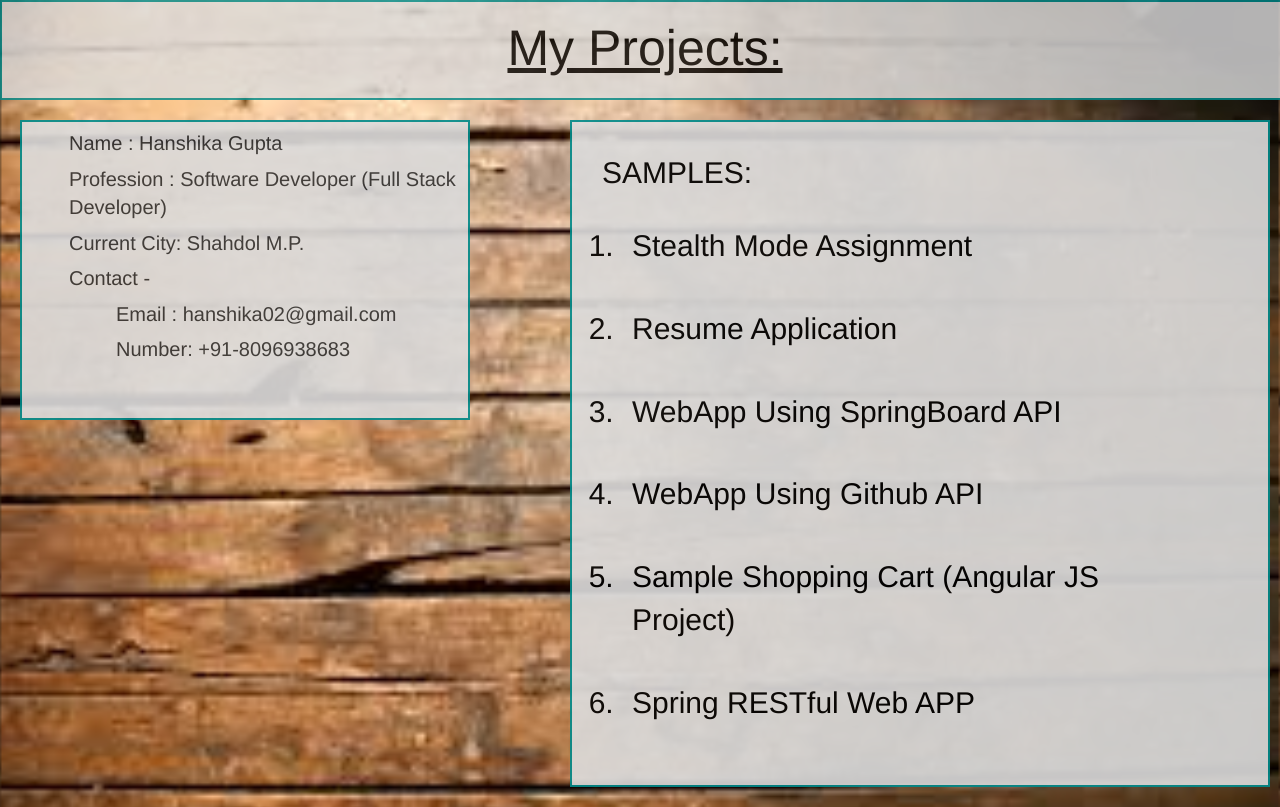
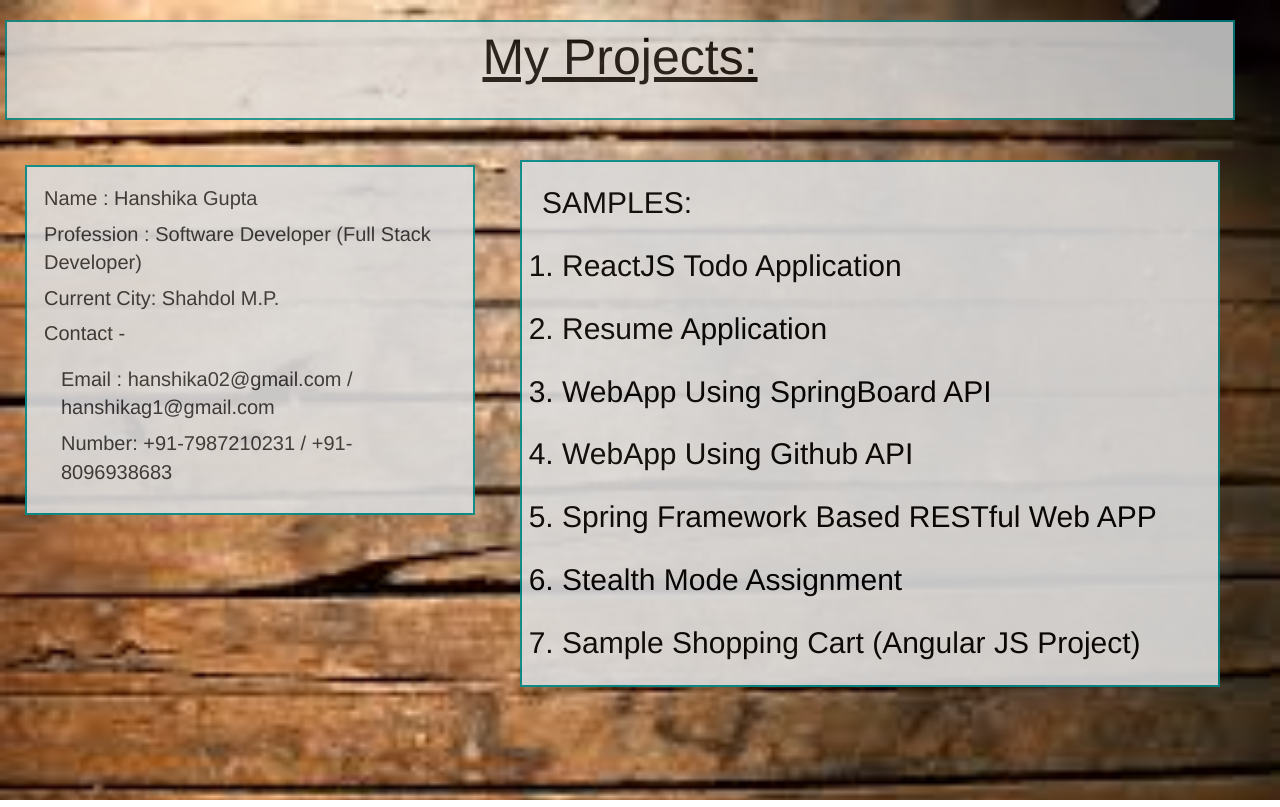
Before and after one commit to hanshika0292/hanshika0292.github.io, a plain HTML site: page old-v/index.html at #/android in a window 1280 px wide. Drawn offline with nearby package versions, Linux system fonts and the light colour scheme.

Commit message:
New Changes

```diff
--- a/old-v/index.html
+++ b/old-v/index.html
@@ -11,8 +11,10 @@
     <script src="bootstrap/js/bootstrap.min.js"></script>
 </head>
 <body>
-<div class="header">
-     <a href="https://hanshika0292.github.io/" class="heading"> My Projects: </a>
+<div class="row">
+    <center class="header">
+    <a href="https://hanshika0292.github.io/" class="heading"> My Projects: </a>
+    </center>
 </div>
 <div class="data-holder">
     <ul>
@@ -29,10 +31,10 @@
             Contact -
             <ul>
                 <li>
-                    Email : hanshika02@gmail.com
+                    Email : hanshika02@gmail.com / hanshikag1@gmail.com
                 </li>
                 <li>
-                    Number: +91-8096938683
+                    Number: +91-7987210231 / +91-8096938683
                 </li>
             </ul>
         </li>
@@ -41,8 +43,8 @@
 <div class="projects-holder">
     <ol> Samples:
         <li>
-            <a href="https://hanshika0292.github.io/stealthModeAssignment/" target="_blank">
-                Stealth Mode Assignment
+            <a href="https://github.com/hanshika0292/ReactBasicTODOApp" target="_blank">
+                ReactJS Todo Application
             </a>
         </li>
         <li>
@@ -61,16 +63,24 @@
             </a>
         </li>
         <li>
-            <a href="https://hanshika0292.github.io/shopping-cart-sample" target="_blank">
-                Sample Shopping Cart (Angular JS Project)
+            <!--<a href="http://hanshika.cloud.cms500.com/" target="_blank">-->
+            <!--Spring RESTful Web APP-->
+            <!--</a>-->
+            <a href="https://github.com/hanshika0292/Sample-Spring-REST-WEBAPP" target="_blank">
+                Spring Framework Based RESTful Web APP
+            </a>
+            <!--<a href="#" data-toggle="modal" data-target="#temporaryNotAvailableModal">-->
+            <!--Spring RESTful Web APP-->
+            <!--</a>-->
+        </li>
+        <li>
+            <a href="https://hanshika0292.github.io/stealthModeAssignment/" target="_blank">
+                Stealth Mode Assignment
             </a>
         </li>
         <li>
-            <!--<a href="http://hanshika.cloud.cms500.com/" target="_blank">-->
-                <!--Spring RESTful Web APP-->
-            <!--</a>-->
-            <a href="#" data-toggle="modal" data-target="#temporaryNotAvailableModal">
-                Spring RESTful Web APP
+            <a href="https://hanshika0292.github.io/shopping-cart-sample" target="_blank">
+                Sample Shopping Cart (Angular JS Project)
             </a>
         </li>
     </ol>
--- a/old-v/styles.css
+++ b/old-v/styles.css
@@ -7,12 +7,9 @@ body{
 .header{
     background-color: gainsboro;
     opacity:0.9;
-    width:1290px;
     height: 100px;
+    margin: 20px;
     border: 2px solid darkcyan;
-    color: black;
-    font-size: 60px;
-    text-align: center;
 }
 .heading{
     color: black;
@@ -24,12 +21,13 @@ body{
     background-color: gainsboro;
     border: 2px solid darkcyan;
     width: 450px;
-    height: 300px;
-    margin: 20px;
+    height: 350px;
+    margin: 25px;
     float: left;
 }
 .data-holder ul{
     list-style-type: none;
+    padding: 10px;
 }
 .data-holder ul li{
     margin: 7px;
@@ -48,12 +46,12 @@ body{
     font-size: 30px;
     color:black;
     margin: 20px;
-    padding: 10px;
+    padding: 0px;
     text-transform: uppercase;
 }
 .projects-holder ol li{
     margin: 20px;
-    padding: 10px;
+    padding: 0px;
     text-transform: capitalize;
 }
 .projects-holder ol li a{
```
Also changed, not shown: template/android.view.html (+22 -2 lines), template/webapp.view.html (+28 -8 lines).
